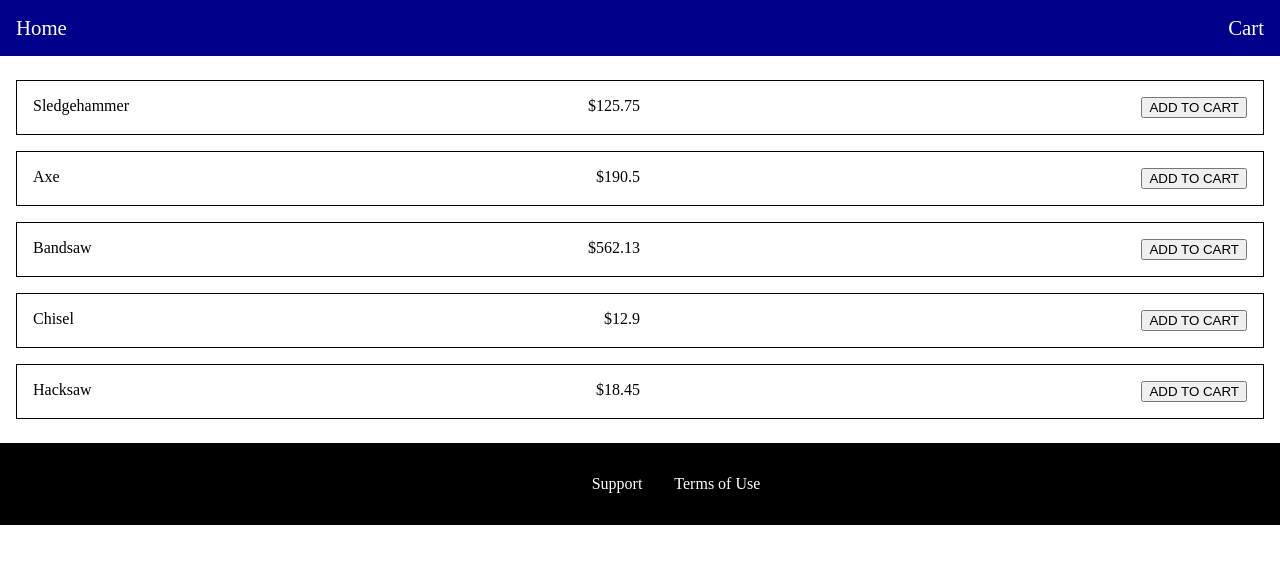
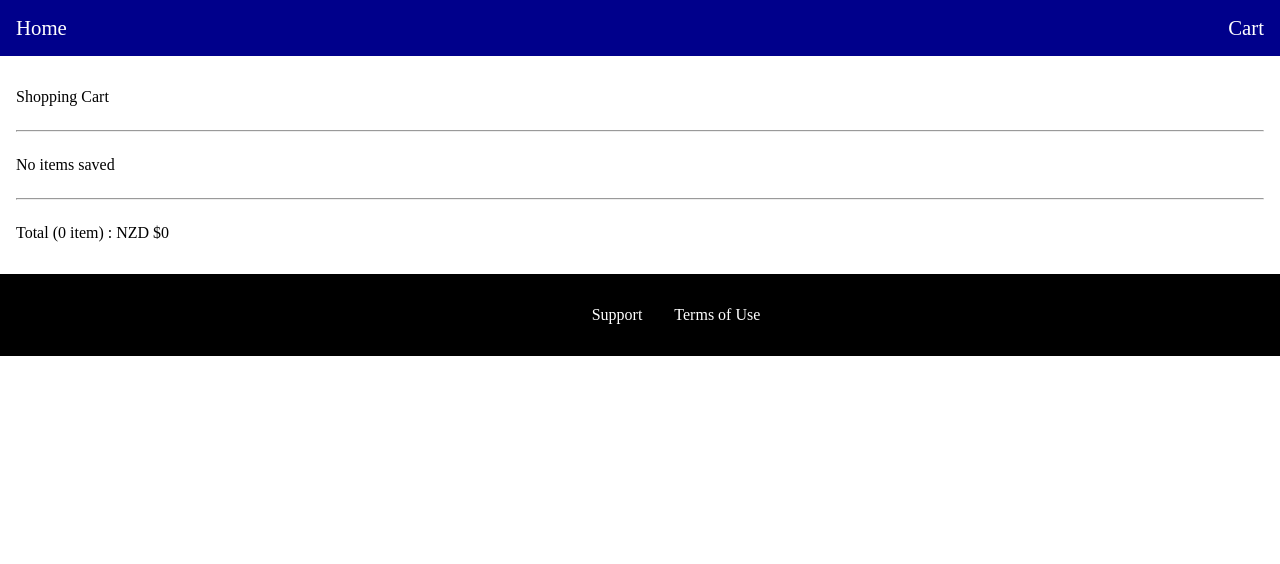
Before and after one commit to cdsleaf/hardware-store-app, a React (Create React App) app: page /cart in a window 1280 px wide. Shown: the top 564 px of the page. Built offline with nearby package versions, Linux system fonts and the light colour scheme.

Commit message:
feat: add cart component

```diff
--- /dev/null
+++ b/src/actions/carts.js
@@ -0,0 +1,16 @@
+export const ADD_CARTS = 'ADD_CARTS';
+export const REMOVE_CARTS = 'REMOVE_CARTS';
+
+export function addCarts(product) {
+  return {
+    type: ADD_CARTS,
+    product
+  }
+}
+
+export function removeCarts(productName) {
+  return {
+    type: REMOVE_CARTS,
+    productName
+  }
+}
--- /dev/null
+++ b/src/components/Carts.js
@@ -0,0 +1,52 @@
+import React from 'react';
+import { connect } from 'react-redux';
+
+const Carts = props => {
+
+  const { cartsArray, CartsSummary } = props;
+
+  return (
+    <div className="carts">
+      <p>Shopping Cart</p>
+      <hr />
+      {cartsArray.length === 0 ? (
+        <div>
+          <p>No items saved</p>
+        </div>
+      ) : cartsArray.map((cart, index) => (
+        <div key={index} className="cart-card">
+          <div className="cart-info">
+            <span className="cart-name">{cart.name}</span>
+            <span className="cart-quantity">{cart.quantity}</span>
+            <span className="cart-price">${cart.price}</span>
+            <span className="cart-subTotal">${cart.quantity * cart.price}</span>
+          </div>
+          <button>Delete</button>
+        </div>
+      ))}
+      <hr />
+      <div>
+        <p>Total ({CartsSummary.totalQuantity} item) : NZD ${CartsSummary.totalAmount}</p>
+      </div>
+    </div>
+  )
+}
+
+const mapStatetoProps = ({ carts }, props) => {
+  const cartsArray = Object.values(carts);
+  return {
+    cartsArray,
+    CartsSummary: cartsArray.reduce((summary, cart) => {
+      return {
+        totalQuantity: summary.totalQuantity + cart.quantity,
+        totalAmount: summary.totalAmount + (cart.quantity * cart.price),
+      };
+    }, {
+      totalQuantity: 0,
+      totalAmount: 0,
+    }),
+    ...props
+  };
+}
+
+export default connect(mapStatetoProps)(Carts);
--- a/src/components/Header.js
+++ b/src/components/Header.js
@@ -1,18 +1,19 @@
 import React from 'react';
+import { NavLink } from 'react-router-dom';
 
 export default function Header (props) {
 
   return (
     <header>
       <div className="header-link">
-        <a href="index.html" className="home">
+        <NavLink to='/' exact className="home">
           Home
-        </a>
+        </NavLink >
       </div>
       <div className="header-link">
-        <a href="index.html" className="cart">
+        <NavLink to='/cart' className="cart">
           Cart
-        </a>
+        </NavLink>
       </div>
     </header>
   )
--- a/src/components/MainContainer.js
+++ b/src/components/MainContainer.js
@@ -1,7 +1,10 @@
 import React, { Component, Fragment } from 'react';
 import { connect } from 'react-redux';
+import { BrowserRouter, Route } from 'react-router-dom';
+import { Switch } from 'react-router';
 import Header from './Header';
 import Products from './Products';
+import Carts from './Carts';
 import Footer from './Footer';
 import { handleInitialData } from './../actions/shared';
 
@@ -14,9 +17,14 @@ class MainContainer extends Component {
   render() {
     return (
       <Fragment>
-        <Header />
-        <Products />
-        <Footer />
+        <BrowserRouter>
+          <Header />
+          <Switch>
+            <Route exact path="/" component={Products} />
+            <Route path="/cart" component={Carts} />
+          </Switch>
+          <Footer />
+        </BrowserRouter>
       </Fragment>
     );
   }
--- a/src/index.scss
+++ b/src/index.scss
@@ -1,4 +1,7 @@
 body {
+  margin: 0;
+}
+.main-container{
   margin: 0;
 }
 
@@ -32,7 +35,7 @@ header {
 
 .product-card {
   border: 0.1rem solid black;
-  margin: 0.5rem 1rem;
+  margin: 0.5rem 5rem;
   padding: 1rem;
   display: flex;
   justify-content: space-between;
@@ -42,6 +45,17 @@ header {
   width: 50%;
   display: flex;
   justify-content: space-between;
+}
+
+.carts {
+  display: flex;
+  flex-direction: column;
+  margin:1rem;
+
+  hr {
+    margin-left:0;
+    margin-right:0;
+  }
 }
 
 footer {
@@ -63,8 +77,3 @@ footer {
     text-decoration: none;
   }
 }
-
-
-.main-container{
-  margin: 0;
-}
--- /dev/null
+++ b/src/reducers/carts.js
@@ -0,0 +1,31 @@
+import {
+  ADD_CARTS,
+  REMOVE_CARTS,
+} from './../actions/carts'
+
+export default function carts (state={}, action) {
+  switch(action.type){
+    case ADD_CARTS:
+      return {
+        ...state,
+        [action.product.name]: {
+          ...action.product,
+          quantity: state.hasOwnProperty(action.product.name)
+            ? state[action.product.name]['quantity'] + 1
+            : 1,
+        }
+      };
+    case REMOVE_CARTS:
+      return state[action.product.name]['quantity'] === 1
+        ? state.filter(product => product.name !== action.product.name)
+        : {
+          ...state,
+          [action.product.name]: {
+            ...state[action.product.name],
+            quantity: state[action.product.name]['quantity'] + 1,
+          }
+        }
+    default:
+      return state;
+  }
+}
--- a/src/reducers/index.js
+++ b/src/reducers/index.js
@@ -1,8 +1,10 @@
 
 import { combineReducers } from 'redux';
 import products from './products';
+import carts from './carts';
 
 
 export default combineReducers({
   products,
+  carts
 })
```
